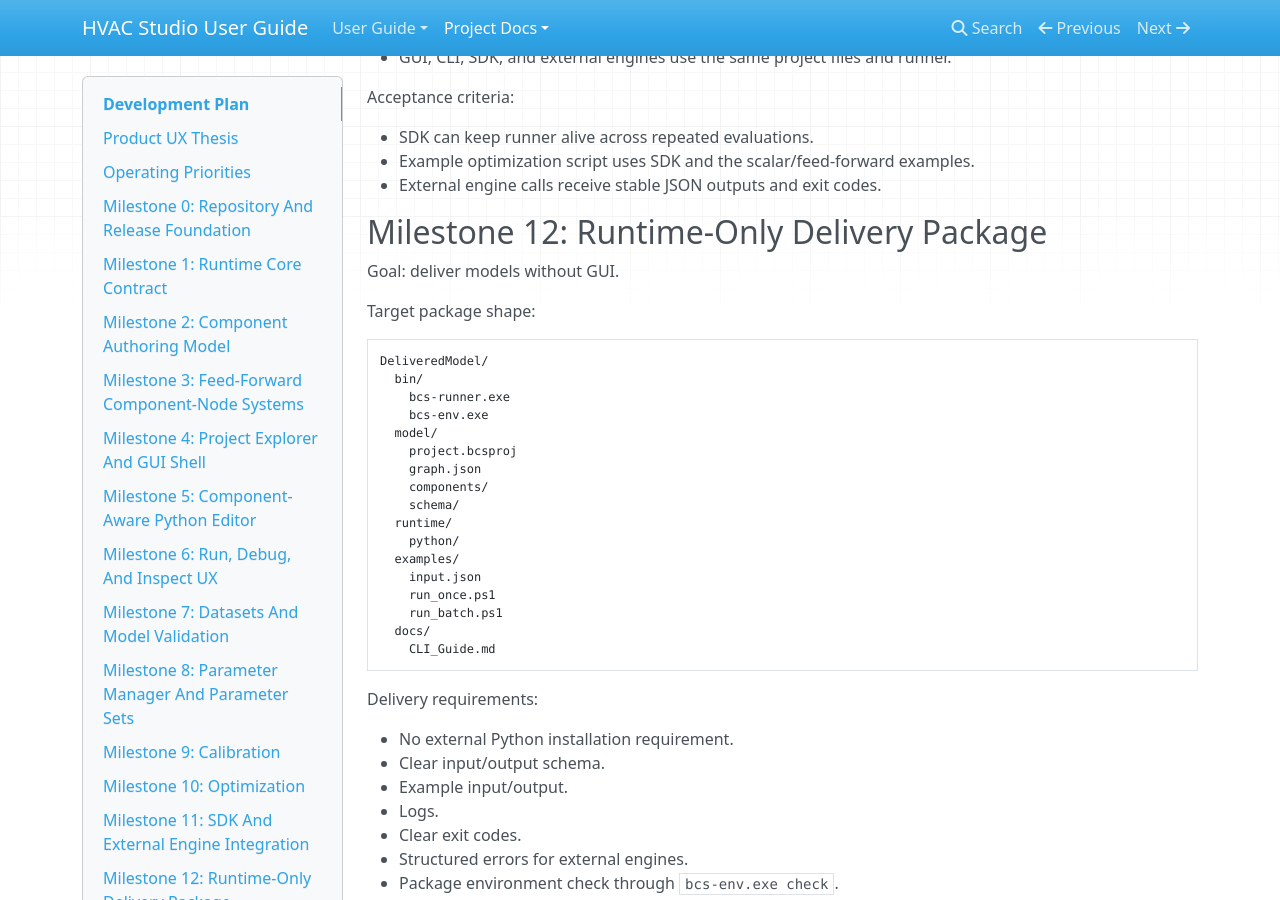
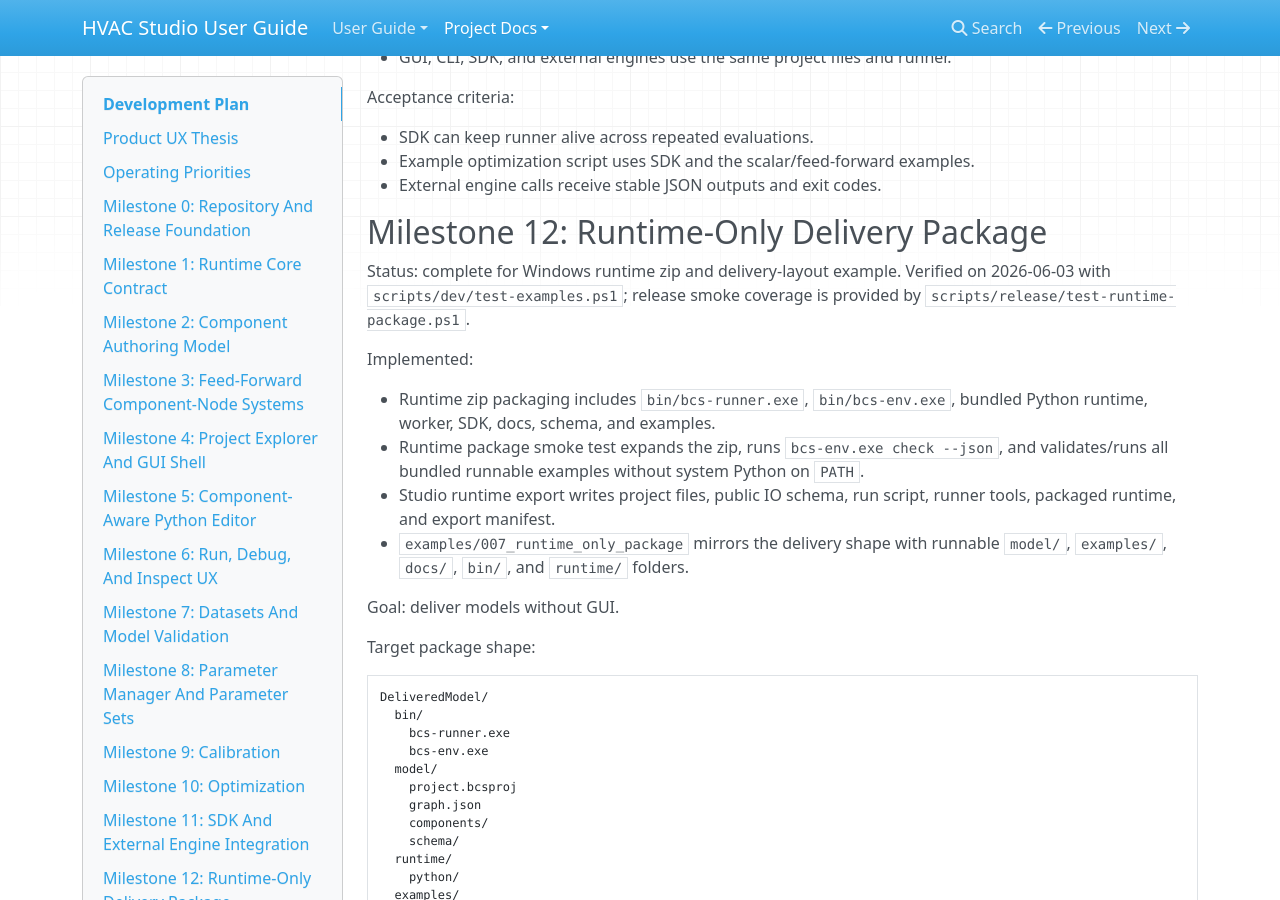
Before and after one commit to Gonie-Gonie/hvac-studio, an MkDocs documentation site: the page built from docs/development-plan.md, in a window 1280 px wide and 900 px high, scrolled down 14359 px. Built offline with MkDocs 1.6.1, drawn with Linux system fonts in a browser that asks for light colours; nearby versions of some CDN libraries.

Commit message:
Add runtime-only delivery example

```diff
--- a/docs/development-plan.md
+++ b/docs/development-plan.md
@@ -582,6 +582,15 @@ Acceptance criteria:
 
 ## Milestone 12: Runtime-Only Delivery Package
 
+Status: complete for Windows runtime zip and delivery-layout example. Verified on 2026-06-03 with `scripts/dev/test-examples.ps1`; release smoke coverage is provided by `scripts/release/test-runtime-package.ps1`.
+
+Implemented:
+
+- Runtime zip packaging includes `bin/bcs-runner.exe`, `bin/bcs-env.exe`, bundled Python runtime, worker, SDK, docs, schema, and examples.
+- Runtime package smoke test expands the zip, runs `bcs-env.exe check --json`, and validates/runs all bundled runnable examples without system Python on `PATH`.
+- Studio runtime export writes project files, public IO schema, run script, runner tools, packaged runtime, and export manifest.
+- `examples/007_runtime_only_package` mirrors the delivery shape with runnable `model/`, `examples/`, `docs/`, `bin/`, and `runtime/` folders.
+
 Goal: deliver models without GUI.
 
 Target package shape:
```
Also changed, not shown: docs/user/export-runtime.md (+3 -0 lines), examples/007_runtime_only_package/README.md (+18 -1 lines), examples/007_runtime_only_package/bin/README.md (added, +3 -0 lines), examples/007_runtime_only_package/docs/CLI_Guide.md (added, +21 -0 lines), examples/007_runtime_only_package/runtime/README.md (added, +3 -0 lines), 9 other files.
